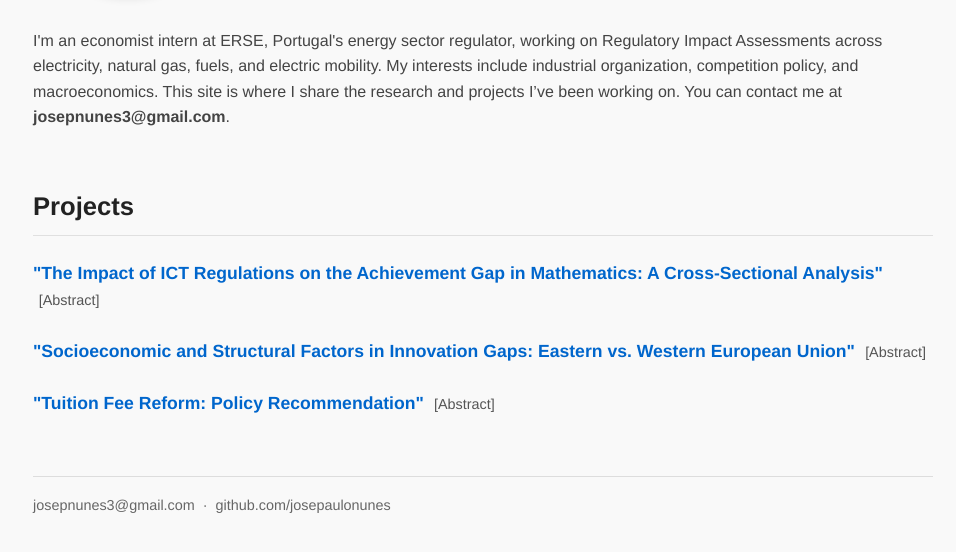
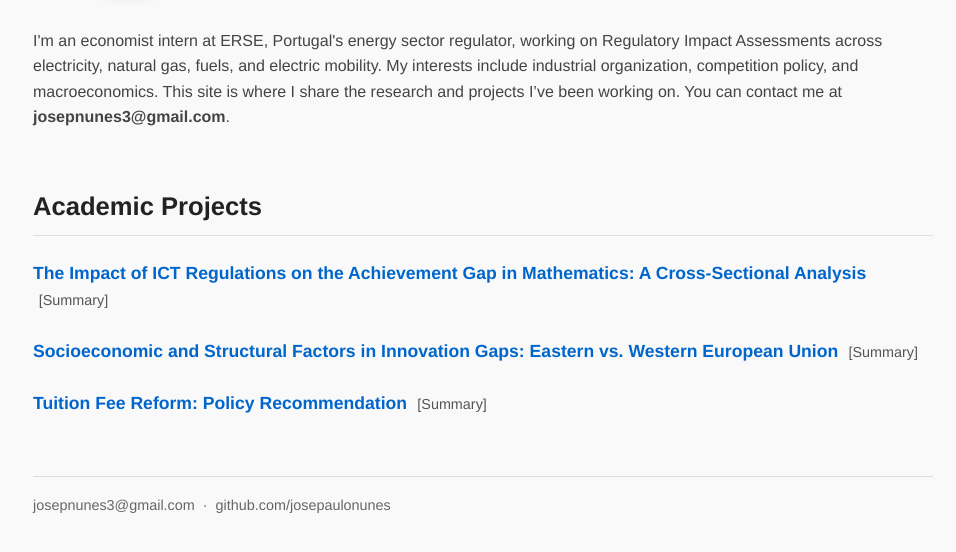
Before and after one commit to josepaulonunes/josepaulonunes.github.io, a Jekyll site: the page built from index.md, in a window 1280 px wide, cut to the strip 317-869 px from the top of the page. Shown: the whole strip, without its empty margins (157-1113 px from the left). Built offline with Jekyll 4.4.1, drawn with Linux system fonts in a browser that asks for light colours.

Commit message:
projects change

```diff
--- a/index.md
+++ b/index.md
@@ -24,13 +24,13 @@ title: José Nunes
 I'm an economist intern at ERSE, Portugal's energy sector regulator, working on Regulatory Impact Assessments across electricity, natural gas, fuels, and electric mobility. My interests include industrial organization, competition policy, and macroeconomics. This site is where I share the research and projects I’ve been working on. You can contact me at <a href="mailto:josepnunes3@gmail.com">josepnunes3@gmail.com</a>.
 </p>
 
-<h2>Projects</h2>
+<h2>Academic Projects</h2>
 
 <ul class="papers">
 
 <li>
-<a href="/PISA_ICT_Math.pdf"><strong>"The Impact of ICT Regulations on the Achievement Gap in Mathematics: A Cross-Sectional Analysis"</strong></a>
-<span class="clickable-paper"> [Abstract] </span>
+<a href="/PISA_ICT_Math.pdf"><strong>The Impact of ICT Regulations on the Achievement Gap in Mathematics: A Cross-Sectional Analysis</strong></a>
+<span class="clickable-paper"> [Summary] </span>
 <div class="abstract">
 This study examines whether stricter school-level ICT regulation can reduce socioeconomic disparities in Mathematics performance. Using OECD PISA 2022 data from 81,850 students across ten developed economies, we estimate a series of Weighted Least Squares models incorporating socioeconomic, behavioural, demographic, institutional, and country-level controls. The results indicate that stronger ICT regulation is positively associated with Mathematics scores and has an additional positive association for students from disadvantaged socioeconomic backgrounds, suggesting that school-level digital policies may contribute to reducing achievement gaps.
 <p><strong>My contribution:</strong> responsible for the results and R code (including all graphs). <strong>Grade:</strong> 19/20</p>
@@ -38,8 +38,8 @@ This study examines whether stricter school-level ICT regulation can reduce soci
 </li>
 
 <li>
-<a href="/EU_Innovation_Gaps.pdf"><strong>"Socioeconomic and Structural Factors in Innovation Gaps: Eastern vs. Western European Union"</strong></a>
-<span class="clickable-paper"> [Abstract] </span>
+<a href="/EU_Innovation_Gaps.pdf"><strong>Socioeconomic and Structural Factors in Innovation Gaps: Eastern vs. Western European Union</strong></a>
+<span class="clickable-paper"> [Summary] </span>
 <div class="abstract">
 This study investigates the extent to which socioeconomic and structural factors explain differences in innovation performance between Eastern and Western EU member states. Using patent applications to the European Patent Office (EPO) in 2017 as a proxy for innovation output, alongside Eurostat data on population, R&D expenditure, education levels, and unemployment, the analysis applies a series of OLS regression models incorporating an East-West regional indicator. The results show that while these socioeconomic and structural factors help explain patenting activity, a substantial and statistically significant gap between Eastern and Western EU countries persists even after controlling for them, suggesting that structural or institutional differences not captured by these variables continue to drive the divide in innovation output.
 <p><strong>My contribution:</strong> responsible for the results, robustness checks, and R code (including all graphs). <strong>Grade:</strong> 18/20</p>
@@ -47,12 +47,11 @@ This study investigates the extent to which socioeconomic and structural factors
 </li>
 
 <li>
-<a href="/Tuition_Fee_Reform.pdf"><strong>"Tuition Fee Reform: Policy Recommendation"</strong></a>
-<span class="clickable-paper"> [Abstract] </span>
+<a href="/Tuition_Fee_Reform.pdf"><strong>Tuition Fee Reform: Policy Recommendation</strong></a>
+<span class="clickable-paper"> [Summary] </span>
 <div class="abstract">
 This paper examines the efficiency and equity impacts of higher education tuition fees, drawing on evidence from Germany's 2007 university fee reforms. Using key public economics concepts like positive externalities, Pigouvian subsidies, optimal taxation, and welfare theory, it shows that shifting costs onto students triggers severe market failures. The evidence reveals that even small fees drop overall enrollment, alter student mobility, and place an unfair burden on low income families.
-<p>Ultimately, keeping tuition low or free is essential to safeguard equal opportunity, avoid underinvestment in education, and drive long term economic growth.
-</p><strong>Grade:</strong> 18/20</p>
+<p>Ultimately, keeping tuition low or free is essential to safeguard equal opportunity, avoid underinvestment in education, and drive long term economic growth. <strong>Grade:</strong> 18/20</p>
 </div>
 </li>
 
```
